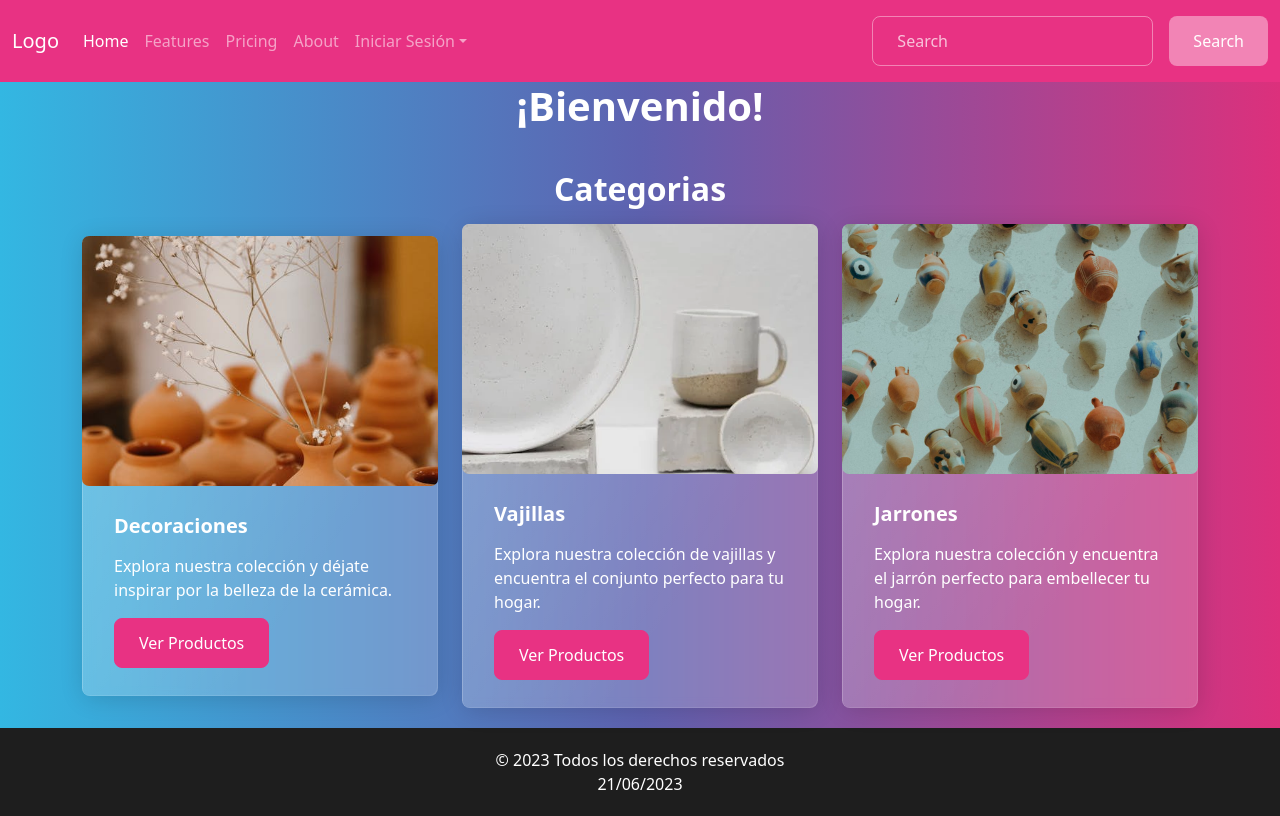
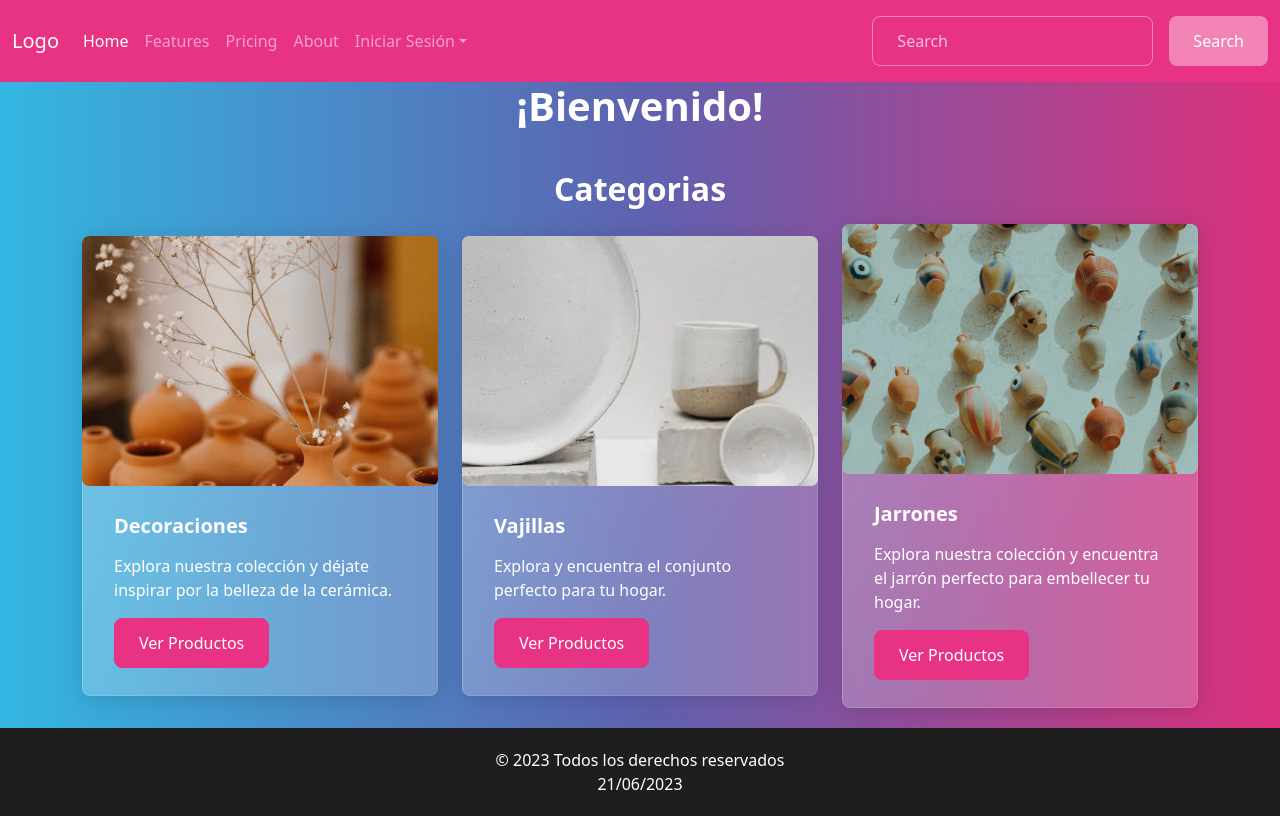
Before and after one commit to OskaritoLM/g, an Angular app: page / in a window 1280 px wide. Built offline with nearby package versions, Linux system fonts and the light colour scheme.

Commit message:
Version 3 home

```diff
--- a/src/app/componentes/home/home.component.html
+++ b/src/app/componentes/home/home.component.html
@@ -26,8 +26,8 @@
         <div class="card-body">
           <h5 class="card-title">Vajillas</h5>
           <p class="card-text">
-            Explora nuestra colección de vajillas y encuentra el conjunto
-            perfecto para tu hogar.
+            Explora y encuentra
+            el conjunto perfecto para tu hogar.
           </p>
           <a href="#" class="btn btn-primary">Ver Productos</a>
         </div>
```
